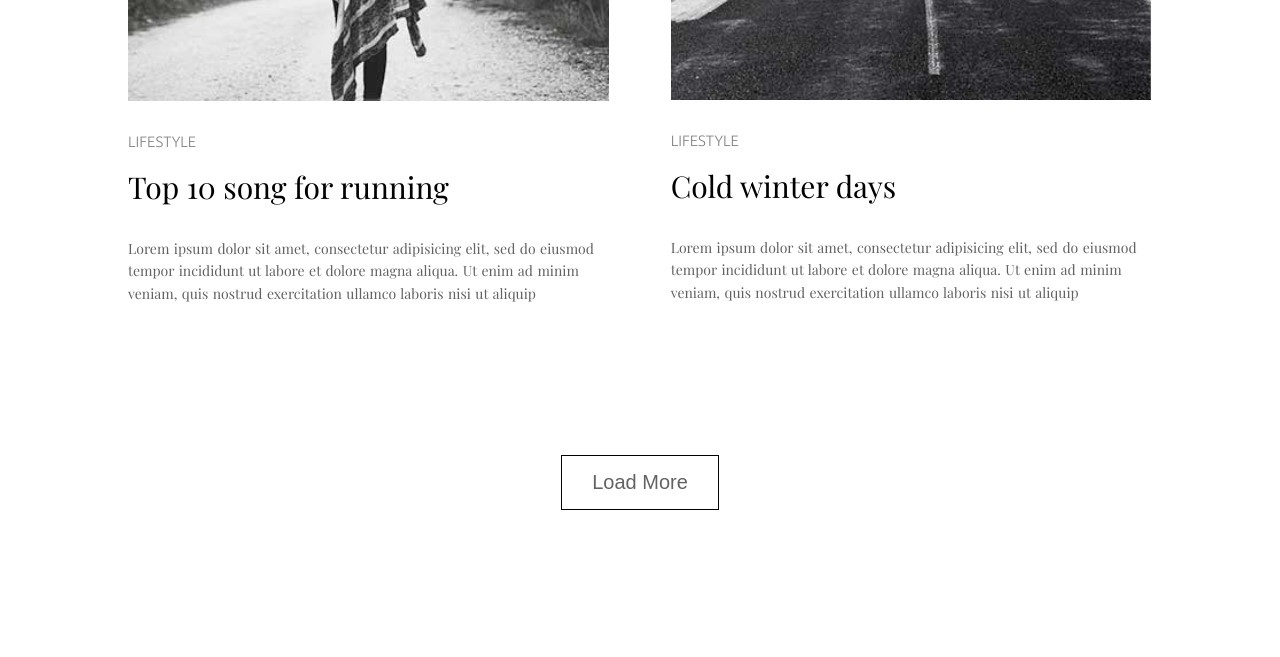
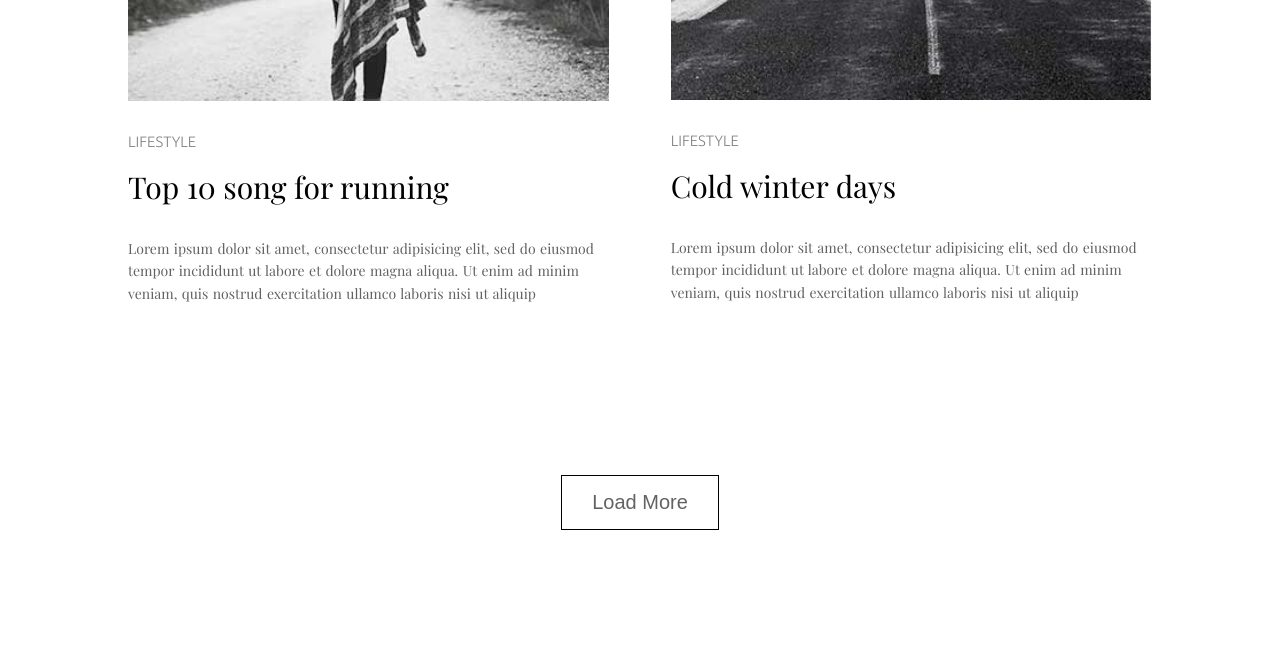
Before and after one commit to Mahbuba33/project, a plain HTML site: page index.html in a window 1280 px wide. Shown: the part 3235-3892 px from the top of the page. Drawn offline with nearby package versions, Linux system fonts and the light colour scheme; a web font is replaced by a local one.

Commit message:
Update style.css

```diff
--- a/css/style.css
+++ b/css/style.css
@@ -138,7 +138,7 @@
 }
 .more{
 	text-align: center;
-	margin: 150px 0;
+	margin: 170px 0;
 }
 .load{
 	padding: 15px 30px;
```
